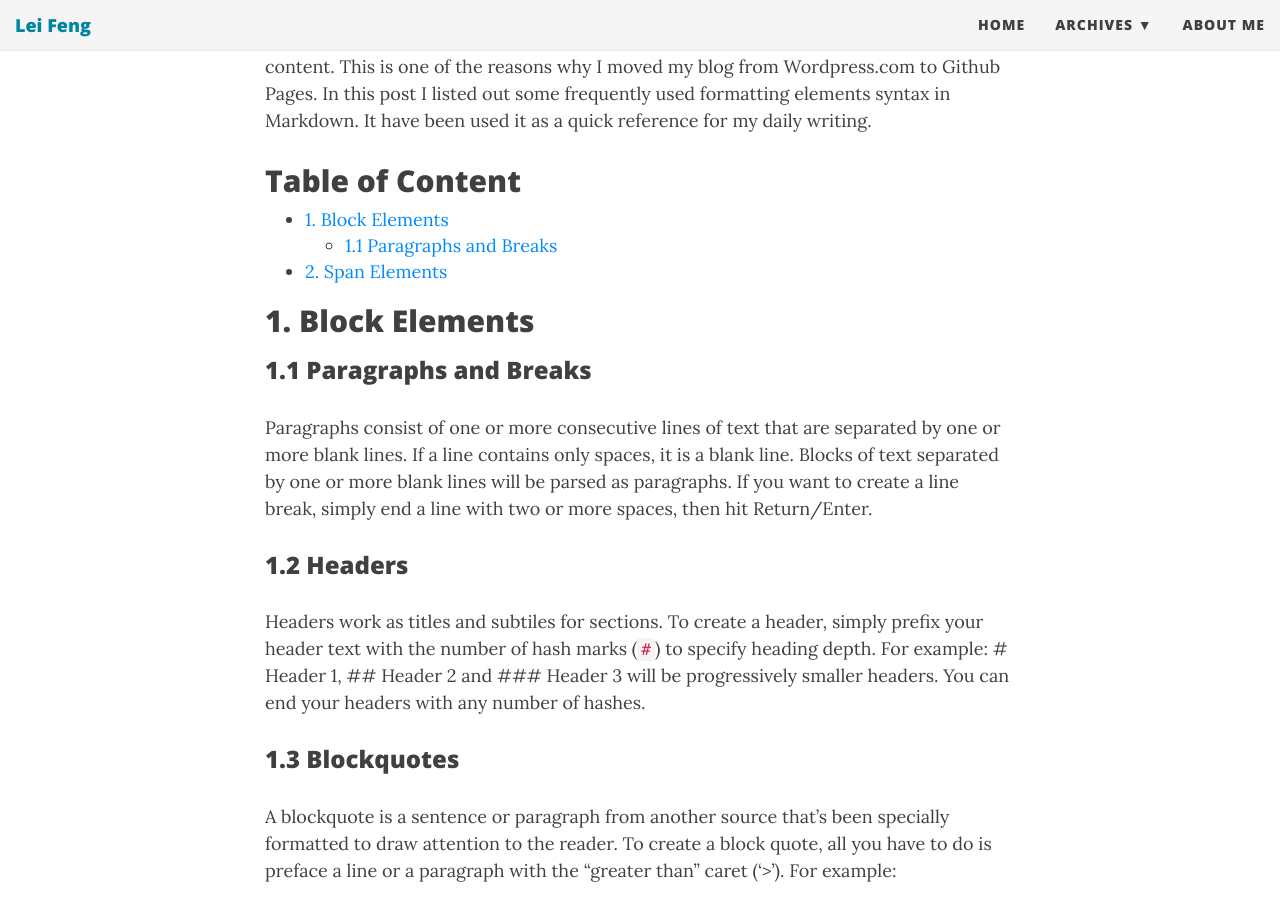
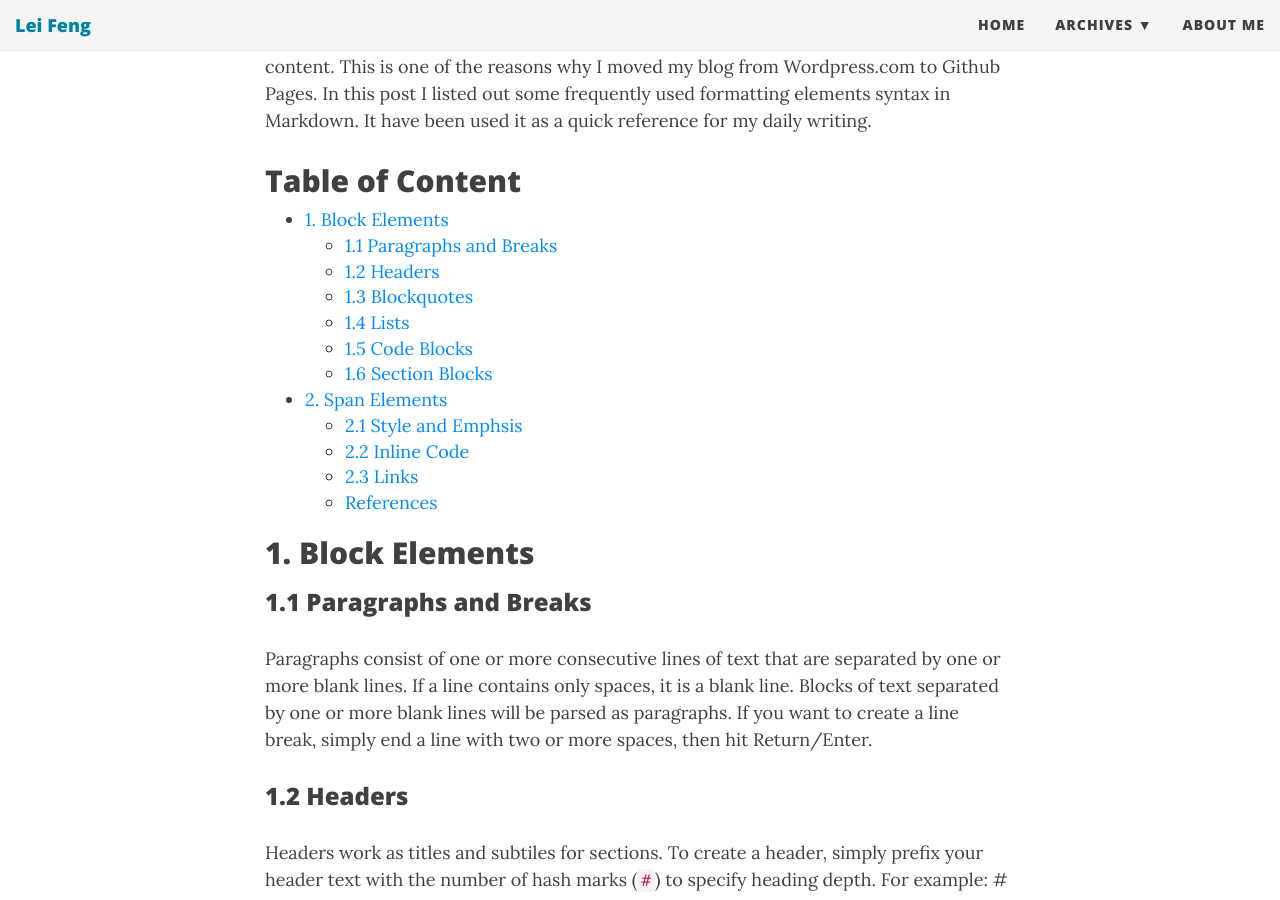
Before and after one commit to stonefl/stonefl.github.io, a Jekyll site: the page built from _posts/2015-02-20-a-quick-reference-of-markdown.md, in a window 1280 px wide and 900 px high, scrolled down 509 px. Built offline with Jekyll 4.4.1, drawn with Linux system fonts in a browser that asks for light colours; nearby versions of some CDN libraries; comment, search, counter and statistics services are not loaded; some of the changed lines change nothing that is shown.

Commit message:
Updated 2015-02-20-a-quick-reference-of-markdown.md

```diff
--- a/_posts/2015-02-20-a-quick-reference-of-markdown.md
+++ b/_posts/2015-02-20-a-quick-reference-of-markdown.md
@@ -15,10 +15,9 @@ date: '2016-07-13'
 
 
 ## Table of Content
-
-* [1. Block Elements](#1-.-Block-Elements)
-  + [1.1 Paragraphs and Breaks](#1.1-Paragraphs-and-Breaks)
-* [2. Span Elements](#span-elements)
+{:.no_toc}
+* TOC
+{:toc}
 
 
 ## 1. Block Elements
```
